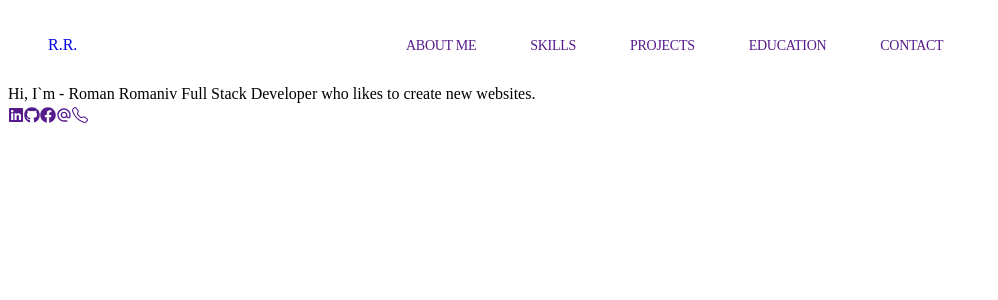
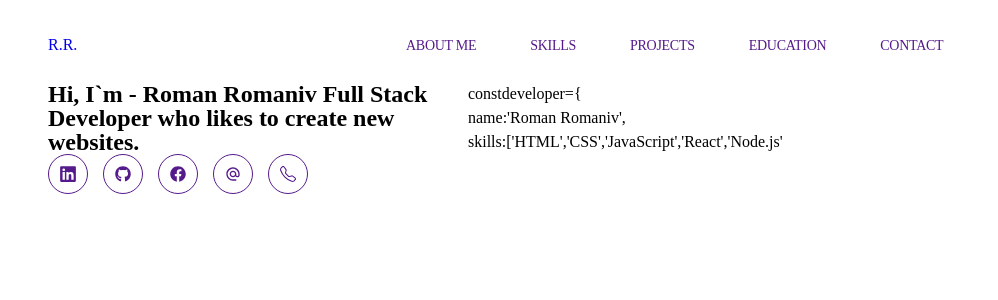
Before and after one commit to Roman1019/my-portfolio, a React (Vite) app: page / in a window 1280 px wide. Shown: the top 300 px of the page, without its empty margins (0-998 px from the left). Built offline with nearby package versions, Linux system fonts and the light colour scheme.

Commit message:
about-me

```diff
--- a/src/AboutMe/AboutMe.jsx
+++ b/src/AboutMe/AboutMe.jsx
@@ -1,30 +1,74 @@
-// import css from "./AboutMe.module.css";
+import css from "./AboutMe.module.css";
 import { FaLinkedin, FaGithub, FaFacebook } from "react-icons/fa";
 import { MdAlternateEmail } from "react-icons/md";
 import { BsTelephone } from "react-icons/bs";
 export default function AboutMe() {
+  // const developer = {
+  //   name: "fff",
+  //   skills: ["hh"],
+  // };
   return (
     <section>
-      <div>
-        <p>
+      <div className={css.container}>
+        <div className={css.headandicons}>
+          <h1>
             Hi, I`m - Roman Romaniv Full Stack Developer who likes to create new
             websites.
-        </p>
-        <a href="">
-          <FaLinkedin />
+          </h1>
+          <ul className={css.iconlist}>
+            <li>
+              <a className={css.iconitem} href="">
+                <FaLinkedin size={18} />
               </a>
-        <a href="">
+            </li>
+            <li>
+              <a className={css.iconitem} href="">
                 <FaGithub />
               </a>
-        <a href="">
+            </li>
+            <li>
+              <a className={css.iconitem} href="">
                 <FaFacebook />
               </a>
-        <a href="">
+            </li>
+            <li>
+              <a className={css.iconitem} href="">
                 <MdAlternateEmail />
               </a>
-        <a href="">
+            </li>
+            <li>
+              <a className={css.iconitem} href="">
                 <BsTelephone />
               </a>
+            </li>
+          </ul>
+        </div>
+        <div>
+          <div>
+            <span>const</span>
+            <span>developer</span>
+            <span>=</span>
+            <span>{"{"}</span>
+          </div>
+          <div>
+            <span>name</span>
+            <span>:</span>
+            <span>'Roman Romaniv',</span>
+          </div>
+          <div>
+            <span>skills:</span>
+            <span>{"["}</span>
+            <span>'HTML'</span>
+            <span>,</span>
+            <span>'CSS'</span>
+            <span>,</span>
+            <span>'JavaScript'</span>
+            <span>,</span>
+            <span>'React'</span>
+            <span>,</span>
+            <span>'Node.js'</span>
+          </div>
+        </div>
       </div>
     </section>
   );
--- a/src/AboutMe/AboutMe.module.css
+++ b/src/AboutMe/AboutMe.module.css
@@ -0,0 +1,33 @@
+.container {
+  max-width: 1200px;
+  margin: 0 auto;
+  padding: 0 32px;
+  display: flex;
+}
+.headandicons {
+  max-width: 420px;
+}
+
+.iconlist {
+  display: flex;
+  gap: 15px;
+}
+
+.iconlistli {
+}
+.iconitem {
+  display: inline-flex;
+  align-items: center;
+  justify-content: center;
+  border-radius: 50%;
+  border: 1px solid;
+  width: 38px;
+  height: 38px;
+  transition: transform 0.2s ease;
+  will-change: transform;
+  transform-origin: center;
+}
+
+.iconitem:hover {
+  transform: scale(1.1);
+}
--- a/src/index.css
+++ b/src/index.css
@@ -33,6 +33,7 @@ body {
   line-height: 24px;
   box-sizing: border-box;
   width: 100%;
+  /* background-color: rgb(4, 1, 46); */
 }
 
 html {
```
Lines whose indentation alone changed are shown as unchanged.
